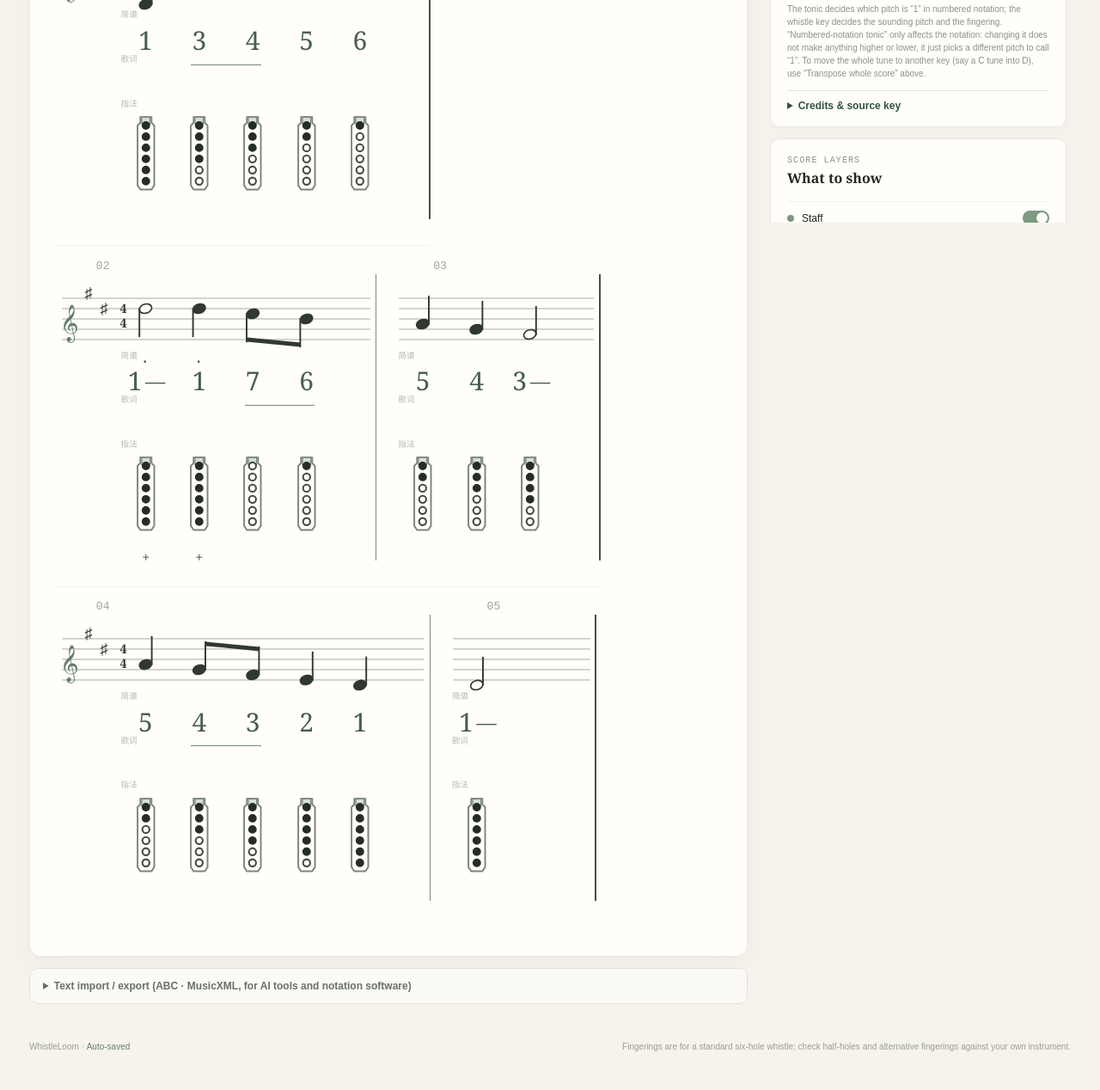
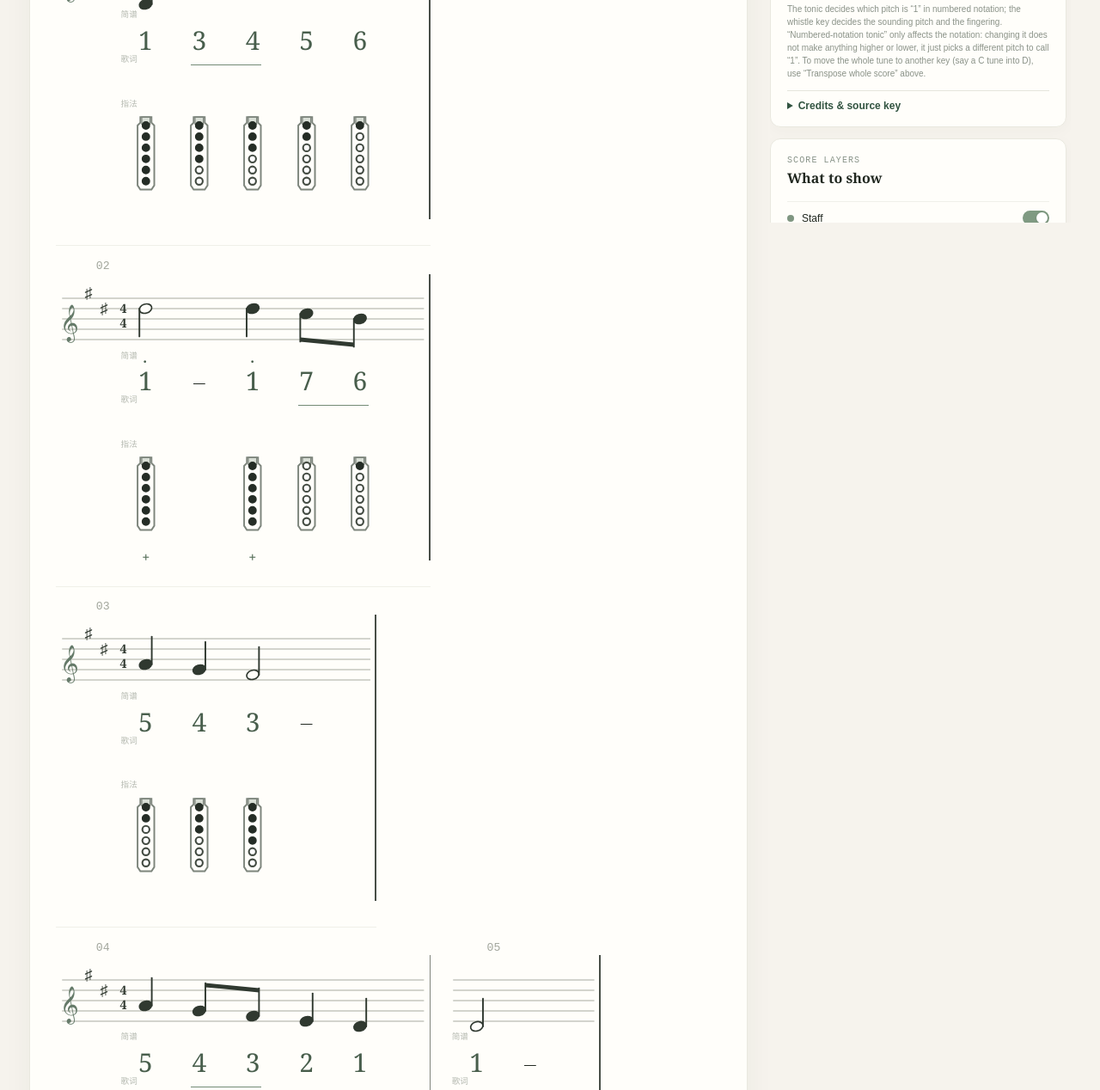
Before and after one commit to Roxy-DD/WhistleLoom, a plain HTML site: page index.html in a window 1280 px wide. Shown: the part 540-1808 px from the top of the page at 86% size. Drawn offline with Linux system fonts and the light colour scheme.

Commit message:
fix(notation): 简谱增时线各占一格，小节宽度按「格数」而不是音符个数算
长音的增时线原本挤在数字那一格里（.duration-extension 靠 letter-spacing: -2px
硬塞），倍全音符 7 条横线糊成一坨；而小节宽度只按音符个数算，8 拍的音也只给
1 格的宽度，横线直接溢出到小节线外面。

- 新增 durationExtension() / durationSlots()：让「画几条横线」和「占几格」
  共用一个源头。二分 2 格、全音符 4 格、倍全 8 格；附点不额外占格
- 四层改成共吐同一串等宽 .event-cell：第 1 格放数字 / 歌词 / 指法，后面
  (格数−1) 格是 .event-extension（带 data-index，点它也能选中那个音；
  aria-hidden 免得同一条信息被念八遍、也免得平白多吃 7 个 Tab 位）
- 五线谱符头的 x 改按「格号」算（beamSvg 同样接 slotOf），符头才落在数字正上方
- measureWidth / systemRows / stretchedCell 全部改看 barSlots(bar)
- .duration-extension 去掉 letter-spacing: -2px 与 margin-left

验证：node --test 90/90；浏览器探针 30/30（含 dom-alignment / png-export /
pdf-export）；check-i18n 无漏译；skill 文档自检通过。另用 node 侧结构检查
（vm 里直接调 renderMeasure 数格子）与 Chrome headless 截图逐项确认。

已知未决：跨小节的长音（4/4 里的倍全音符）仍会被 regroup 整块塞进一个小节，
小节号因此少算，本次未动。

```diff
--- a/css/base.css
+++ b/css/base.css
@@ -1564,12 +1564,11 @@ button {
 .octave-dots.low {
   top: 22px;
 }
+/* 增时线。一条横线占独立一格（见 .event-extension），不再压缩字距挤进数字格。 */
 .duration-extension {
   display: inline-block;
-  margin-left: 3px;
-  font-size: 0.78em;
-  letter-spacing: -2px;
-  vertical-align: 0.08em;
+  font-size: 0.82em;
+  vertical-align: 0.05em;
 }
 .duration-dot {
   display: inline-block;
--- a/css/notation.css
+++ b/css/notation.css
@@ -37,12 +37,13 @@
 .octave-dots.low {
   top: 22px;
 }
+/* 增时线的那一条横线。它由 .event-extension 提供独立的一格（和数字格等宽），
+   所以这里不需要再压缩字距 —— 早先用 letter-spacing: -2px 把整串横线挤进数字
+   那一格里，正是长音看起来「糊成一坨、还占不满地方」的原因。 */
 .duration-extension {
   display: inline-block;
-  margin-left: 3px;
-  font-size: 0.78em;
-  letter-spacing: -2px;
-  vertical-align: 0.08em;
+  font-size: 0.82em;
+  vertical-align: 0.05em;
 }
 .duration-dot {
   display: inline-block;
--- a/js/notation.js
+++ b/js/notation.js
@@ -9,14 +9,16 @@ function notationPitchLabel(midi) {
 }
 function noteSvg(
   entry,
-  index,
+  slot,
   noteStartX = 29,
   accState = {},
   beamed = false,
   cell = NOTE_CELL,
 ) {
   const { e } = entry,
-    x = noteStartX + index * cell,
+    // slot 是**格号**而不是音符序号：长音自己就占好几格，后面那个音的起点得
+    // 让开它占的地方，五线谱的符头才会落在简谱数字正上方那一列。
+    x = noteStartX + slot * cell,
     y = e.pitch == null ? 41 : noteY(e.pitch),
     label = tr("第 {index} 个音符，{pitch}，时值 {duration} 拍", {
       index: entry.i + 1,
@@ -246,12 +248,40 @@ function underlineCount(duration) {
     ? Math.max(1, Math.ceil(Math.log2(1 / duration) - 0.000001))
     : 0;
 }
-function beamSvg(groups, noteStartX, cell = NOTE_CELL) {
+// 一个音符与它的增时线。简谱的长音写成「数字 + 若干条横线」，每条横线延长一拍。
+// 增时线不是画在数字旁边的小尾巴 —— 它在谱面上占**独立一格**，和数字同宽，
+// 所以这里的 marks 要同时供两处使用：
+//   ① 决定这个音符在横向网格里占几格（durationSlots）；
+//   ② 决定简谱要吐出几条横线。
+// 两边各算一遍就会各错一遍（八拍写了七条线、网格却只让一格），所以只留这一个源头。
+function durationExtension(e) {
+  const duration = Number(e.duration || 1),
+    dotted = [0.375, 0.75, 1.5, 3, 6].some(
+      (d) => Math.abs(duration - d) < 0.001,
+    ),
+    // 附点全音符记作「全音符 + 附点」，不再继续叠加增时线。
+    beats = dotted ? duration / 1.5 : duration;
+  return {
+    dotted,
+    marks: beats >= 4 ? Math.floor(beats) - 1 : beats >= 2 ? 1 : 0,
+  };
+}
+// 这个音符在横向网格里占几格：数字自己一格，增时线每条一格。
+// 二分音符 2 格、全音符 4 格、倍全音符 8 格；附点不额外占格（附点是贴在数字
+// 右下的小点，通行简谱里它从不单独占位）。
+function durationSlots(e) {
+  return 1 + durationExtension(e).marks;
+}
+function beamSvg(groups, noteStartX, cell = NOTE_CELL, slotOf = null) {
   return groups.map((group) => {
     const ys = group.map(({ entry }) => noteY(entry.e.pitch));
     const stemDown = ys.reduce((sum, y) => sum + y, 0) / ys.length < 40;
     const points = group.map(({ localIndex }, index) => {
-      const x = noteStartX + localIndex * cell + (stemDown ? -6 : 6);
+      // 符杠的起止要落在音符**占的格子**上，不是音符序号上 —— 两者只有在
+      // 全是单格音符时才相等。同组里的音符时值都 < 1，本来就各占一格，
+      // 但 slotOf 让这条规则不依赖那个巧合。
+      const slot = slotOf ? slotOf[localIndex] : localIndex,
+        x = noteStartX + slot * cell + (stemDown ? -6 : 6);
       const y = noteY(group[index].entry.e.pitch) + (stemDown ? 27 : -27);
       return { x, y };
     });
@@ -402,6 +432,11 @@ function rowWidth(entryCounts, cell, systemStart) {
     Math.max(0, entryCounts.length - 1) * 16
   );
 }
+// 一个小节占几格。折行预算、撑满计算、实际渲染三处都得用格数而不是音符个数，
+// 否则「四个音的全音符小节」会被按四个音算宽、实际却要八个格才画得下增时线。
+function barSlots(bar) {
+  return bar.reduce((sum, entry) => sum + durationSlots(entry.e), 0);
+}
 // 把一行的音符步长撑开，让行宽正好铺满内容宽度（制谱的「横向撑满」）。
 // 撑开幅度限制在 MAX_CELL_STRETCH 以内：撑太狠会把节奏分组读乱。
 function stretchedCell(entryCounts, contentWidth, systemStart) {
@@ -431,17 +466,17 @@ function systemRows(bars, contentWidth, options = {}) {
     used = 0;
   const flush = () => {
     if (!row.length) return;
-    const counts = row.map(({ bar }) => bar.length),
+    const counts = row.map(({ bar }) => barSlots(bar)),
       cell = stretch ? stretchedCell(counts, contentWidth, true) : NOTE_CELL;
     rows.push({ items: row, cell, width: rowWidth(counts, cell, true) });
     row = [];
     used = 0;
   };
   bars.forEach((bar, index) => {
-    const baseW = measureWidth(bar.length, NOTE_CELL, row.length === 0);
+    const baseW = measureWidth(barSlots(bar), NOTE_CELL, row.length === 0);
     if (row.length && used + 16 + baseW > contentWidth) flush();
     // 每行的第一个小节额外容纳谱头，否则首小节会被谱头挤出可视宽度。
-    const placed = measureWidth(bar.length, NOTE_CELL, row.length === 0);
+    const placed = measureWidth(barSlots(bar), NOTE_CELL, row.length === 0);
     row.push({ bar, index });
     used += (row.length > 1 ? 16 : 0) + placed;
   });
@@ -489,13 +524,22 @@ function renderMeasure(
   staffLayout = null,
   cell = NOTE_CELL,
 ) {
+  // 先把每个音符落在第几格算出来。长音自己占好几格（数字 1 格 + 增时线每条 1 格），
+  // 后面的音符必须让开这一段 —— 否则二分音符之后的那个音会跑到「数字正下方」，
+  // 而它的增时线正压在那里。总格数同时决定小节宽度。
+  const slotOf = [];
+  let totalSlots = 0;
+  for (const entry of entries) {
+    slotOf.push(totalSlots);
+    totalSlots += durationSlots(entry.e);
+  }
   const sig = keySignature(),
     keyCount = Math.abs(sig.count),
     // 谱头排布依制谱惯例：谱号 → 调号 → 拍号 依次紧排，谱头与第一个音符之间
     // 留一段适度空隙（MuseScore 的 Clef/key signature to first note ≈ 1.3 个行距）。
     noteStartX = systemStart ? 29 + staffHeaderWidth() : 29,
     accState = {},
-    width = measureWidth(entries.length, cell, systemStart),
+    width = measureWidth(totalSlots, cell, systemStart),
     beams = beamGroups(entries),
     beamedNotes = new Map(beams.flatMap((group) => {
       const stemDown = group.reduce((sum, item) => sum + noteY(item.entry.e.pitch), 0) / group.length < 40;
@@ -503,9 +547,9 @@ function renderMeasure(
     })),
     noteMarkup = entries
       .map((entry, i) =>
-        noteSvg(entry, i, noteStartX, accState, beamedNotes.get(i) || false, cell),
+        noteSvg(entry, slotOf[i], noteStartX, accState, beamedNotes.get(i) || false, cell),
       )
-      .join("") + beamSvg(beams, noteStartX, cell),
+      .join("") + beamSvg(beams, noteStartX, cell, slotOf),
     layout = staffLayout || staffLayoutForSystem([{ bar: entries }]),
     topOffset = layout.topOffset,
     height = layout.height;
@@ -617,22 +661,33 @@ function renderMeasure(
     for (let level = 1; level <= underlineCount(e.duration); level++)
       if (!covered.has(i + ":" + level)) addRun(i, 0, level);
   });
+  // 四层共用同一串**等宽格子**：一个音符占几格就吐几个 .event-cell。
+  // 第 1 格是数字 / 歌词 / 指法本身，后面 (格数 − 1) 格是增时线的位置。
+  //
+  // 为什么不是「一个超宽容器里摆一条数字 + 几条横线」：那样每层都得自己算
+  // 横线的落点，四层迟早对不齐；拆成等宽格子之后，对齐是布局的自然结果。
+  // 延长格仍带 data-index（点它也能选中那个音），但 aria-hidden —— 屏幕阅读器
+  // 已从数字格知道时值，不必把同一条信息念八遍，也不该多占 7 个 Tab 位。
+  const cellClass = (i) =>
+    "event-cell " +
+    (i === selected ? "active " : "") +
+    (i === playingIndex ? "playing" : "");
+  const extensionCells = (count, i) =>
+    Array.from(
+      { length: count },
+      () =>
+        '<span class="' +
+        cellClass(i) +
+        ' event-extension" data-index="' +
+        i +
+        '" aria-hidden="true"></span>',
+    ).join("");
   let cells = entries
     .map(({ e, i }) => {
       // 简谱的休止符记作「0」（通行记谱法），不用中文「休」。
       const n = e.pitch == null ? "0" : solfege(e.pitch),
-        dotted = [0.375, 0.75, 1.5, 3, 6].some(
-          (d) => Math.abs(e.duration - d) < 0.001,
-        ),
-        // 附点全音符记作「全音符 + 附点」，不再继续叠加增时线。
-        beats = dotted ? e.duration / 1.5 : e.duration,
-        longMarks = beats >= 4 ? Math.floor(beats) - 1 : beats >= 2 ? 1 : 0,
-        inlineMarks =
-          (longMarks
-            ? '<span class="duration-extension">' +
-              "—".repeat(longMarks) +
-              "</span>"
-            : "") + (dotted ? '<i class="duration-dot"></i>' : ""),
+        { dotted, marks: longMarks } = durationExtension(e),
+        // 减时线仍然画在数字那一格里 —— 短音符从不带增时线，两者不会同时出现。
         marks = (underlineRuns.get(i) || [])
           .map(
             (run) =>
@@ -646,9 +701,8 @@ function renderMeasure(
           )
           .join("");
       return (
-        '<span class="event-cell ' +
-        (i === selected ? "active " : "") +
-        (i === playingIndex ? "playing" : "") +
+        '<span class="' +
+        cellClass(i) +
         '" data-index="' +
         i +
         '" ' +
@@ -656,19 +710,29 @@ function renderMeasure(
         '>' +
         '<span class="number-value">' +
         n +
-        inlineMarks +
+        (dotted ? '<i class="duration-dot"></i>' : "") +
         "</span>" +
         marks +
-        "</span>"
+        "</span>" +
+        // 增时线：每条横线各占一格，和数字一样宽。
+        Array.from(
+          { length: longMarks },
+          () =>
+            '<span class="' +
+            cellClass(i) +
+            ' event-extension" data-index="' +
+            i +
+            '" aria-hidden="true"><span class="duration-extension">—</span></span>',
+        ).join("")
       );
     })
     .join("");
   let lyrics = entries
-    .map(
-      ({ e, i }) =>
-        '<span class="event-cell ' +
-        (i === selected ? "active " : "") +
-        (i === playingIndex ? "playing" : "") +
+    .map(({ e, i }) => {
+      const span = durationSlots(e) - 1;
+      return (
+        '<span class="' +
+        cellClass(i) +
         '" data-index="' +
         i +
         '" ' +
@@ -676,23 +740,27 @@ function renderMeasure(
         '>' +
         '<span class="lyric-value">' +
         escapeHtml(e.lyric || "") +
-        "</span></span>",
-    )
+        "</span></span>" +
+        extensionCells(span, i)
+      );
+    })
     .join("");
   let holes = entries
-    .map(
-      ({ e, i }) =>
-        '<span class="event-cell ' +
-        (i === selected ? "active " : "") +
-        (i === playingIndex ? "playing" : "") +
+    .map(({ e, i }) => {
+      const span = durationSlots(e) - 1;
+      return (
+        '<span class="' +
+        cellClass(i) +
         '" data-index="' +
         i +
         '" ' +
         eventCellAccess(e, i) +
         '>' +
         holeSvg(e.pitch) +
-        "</span>",
-    )
+        "</span>" +
+        extensionCells(span, i)
+      );
+    })
     .join("");
   // 五线谱、简谱、歌词、指法四层必须落在同一横坐标上。五线谱的第一个音符
   // 中心固定在 noteStartX，单元格宽度为 cell、内容居中于 cell/2，所以各层的
```
